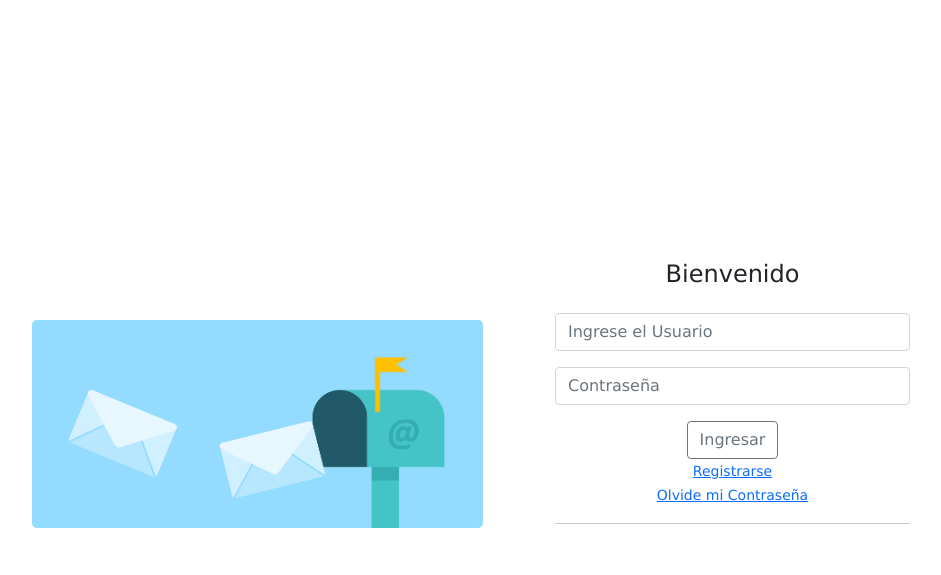
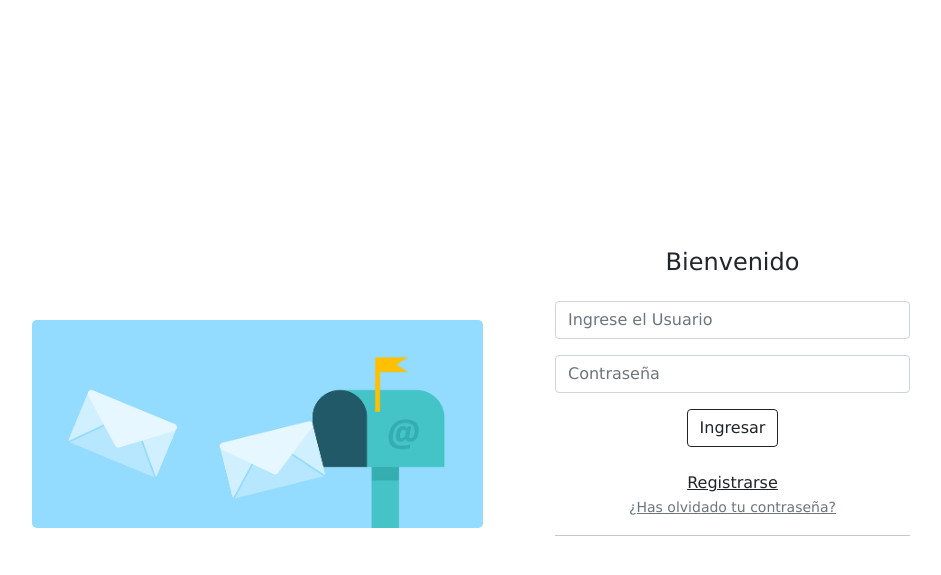
Before and after one commit to jusebucha/ProyectoGestion_Emails, a Flask app: page / in a window 1280 px wide. Shown: the top 575 px of the page, without its empty margins (145-1086 px from the left). Run offline with Flask 2, Linux system fonts and the light colour scheme; some libraries are stand-ins or nearby versions.

Commit message:
Actualización

```diff
--- a/templates/login.html
+++ b/templates/login.html
@@ -44,14 +44,15 @@
                       name="password" placeholder="Contraseña">
                   </div>
 
-                  <button class="btn btn-outline-secondary" id="alertas" type="submit">Ingresar</button>
+                  <button class="btn btn-outline-dark" id="alertas" type="submit">Ingresar</button>
 
                 </form>
                 <div class="text-center">
-                  <a class="small" href="{{ url_for('registro') }}">Registrarse</a>
+                  <br>
+                  <a class="link-dark" href="{{ url_for('registro') }}">Registrarse</a>
                 </div>
                 <div class="text-center">
-                  <a class="small" href="{{ url_for('recuperar') }}">Olvide mi Contraseña</a>
+                  <a class="small link-secondary" href="{{ url_for('recuperar') }}">¿Has olvidado tu contraseña?</a>
                 </div>
                 <hr>
                 {% with messages = get_flashed_messages() %}
--- a/templates/mensajeria.html
+++ b/templates/mensajeria.html
@@ -46,7 +46,7 @@
 
 
                                 <div class="d-flex gap-2">
-                                    <button id="boton-accion" class="btn btn-primary mb-3" type="submit">Enviar</button>
+                                    <button id="boton-accion" class="btn btn-outline-dark" type="submit">Enviar</button>
 
                                 </div>
                             </form>
--- a/templates/recuperar.html
+++ b/templates/recuperar.html
@@ -39,8 +39,8 @@
 
 
 
-
-                                        <button class="btn btn-outline-secondary" id="alertas" type="submit">Recuperar
+                                        <a onclick="" href="{{url_for('login')}}" class="btn btn-outline-dark" type="submit">Atras</a>
+                                        <button class="btn btn-outline-dark" id="alertas" type="submit">Recuperar
                                             Contraseña</button>
 
                                 </form>
```
Also changed, not shown: templates/registro.html (+5 -3 lines), templates/verificacion.html (+5 -4 lines), 1 other file.
